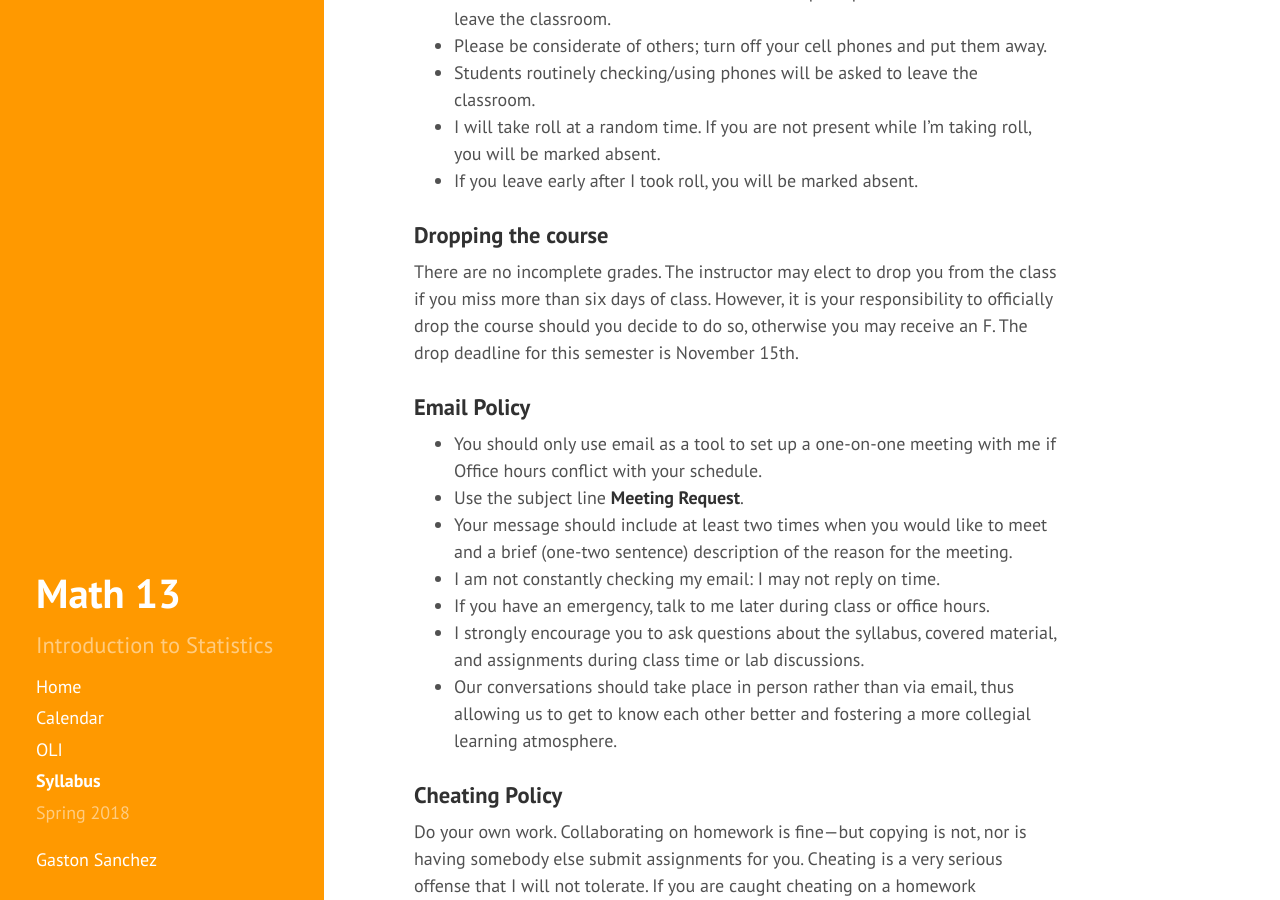
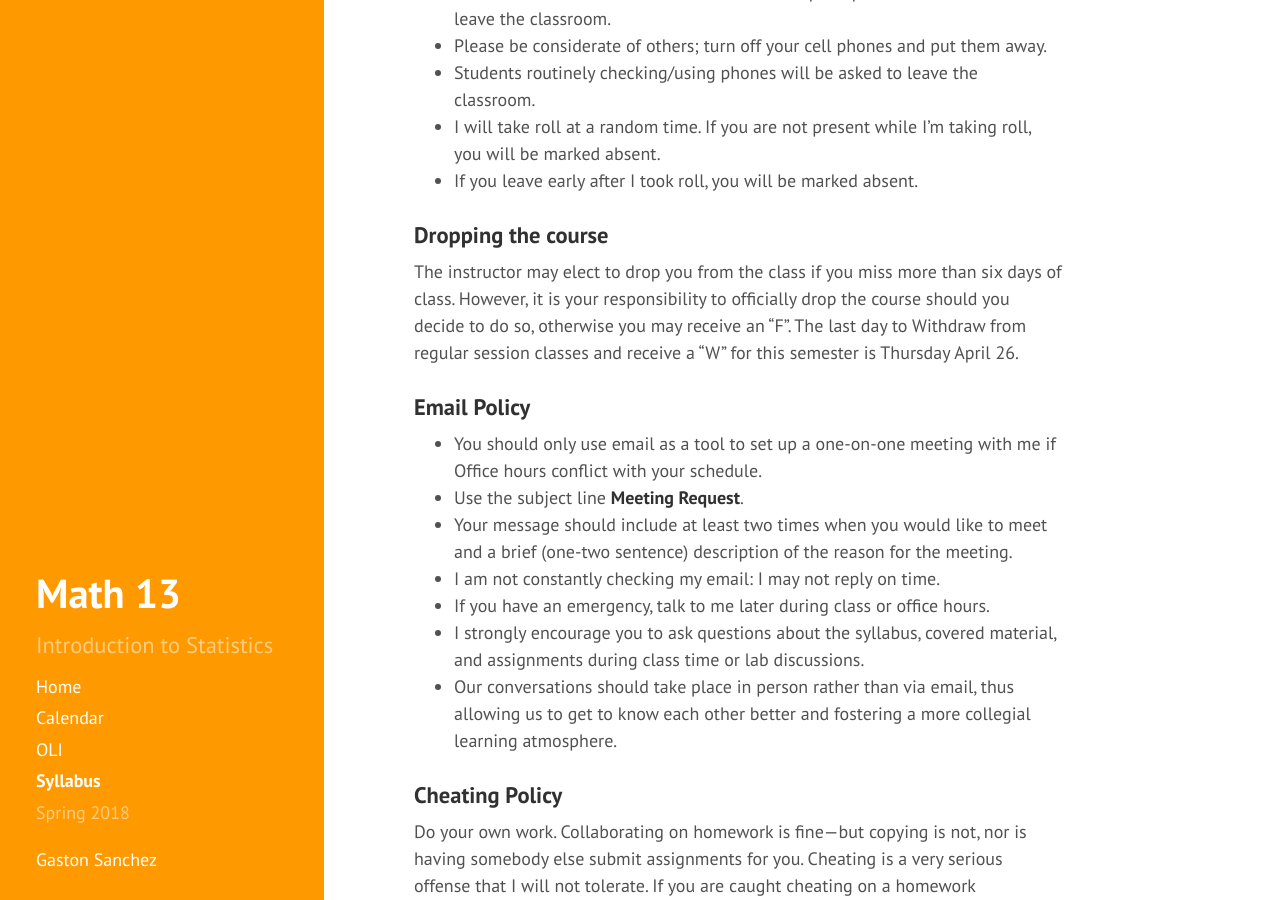
Before and after one commit to gastonstat/relic-math13, a Jekyll site: the page built from syllabus.md, in a window 1280 px wide and 900 px high, scrolled down 3429 px. Built offline with Jekyll 4.4.1, drawn with Linux system fonts in a browser that asks for light colours; nearby versions of some CDN libraries; some of the changed text lies outside the part shown.

Commit message:
syllabus: update syllabus for SP18

```diff
--- a/syllabus.md
+++ b/syllabus.md
@@ -131,7 +131,7 @@
 
 ### Dropping the course
 
-There are no incomplete grades. The instructor may elect to drop you from the class if you miss more than six days of class. However, it is your responsibility to officially drop the course should you decide to do so, otherwise you may receive an F. The drop deadline for this semester is November 15th.
+The instructor may elect to drop you from the class if you miss more than six days of class. However, it is your responsibility to officially drop the course should you decide to do so, otherwise you may receive an "F". The last day to Withdraw from regular session classes and receive a "W" for this semester is Thursday April 26.
 
 
 ### <a name="email-policy"></a>Email Policy
@@ -158,9 +158,13 @@
 ### Student Learning Outcomes
 
 Upon completion of this course, students will:
+
 1. Find and evaluate statistical information in discussions and presentations
+
 2. Use statistical procedures and standard techniques in data gathering, summary, and presentations.
+
 3. Interpret data sampling and inferential statistics (hypothesis testing and confidence intervals.)
+
 4. Describe the rules of probability and the role of probability distributions such as the Binomial, Normal, and various other models.
 
 
```
Also changed, not shown: other parts of syllabus.md (+1 -1 lines).
